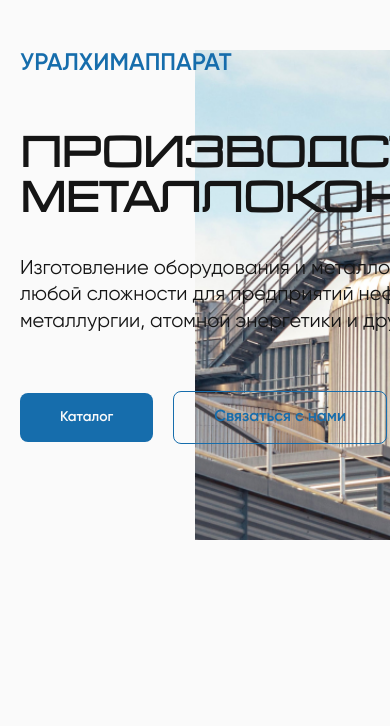
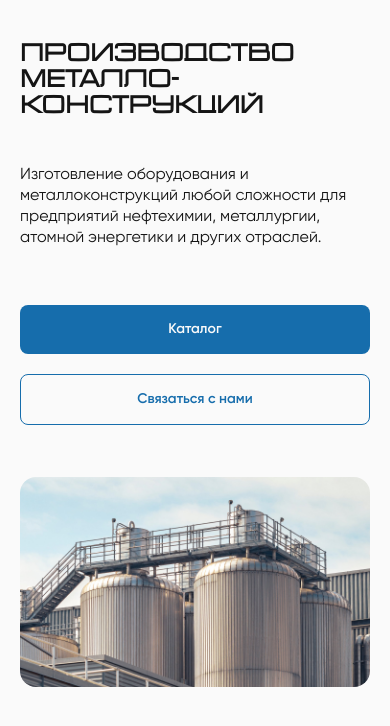
Before and after one commit to danelian/uralhim, a website: page src/index.html in a window 390 px wide. Shown: the part 92-818 px from the top of the page. Drawn offline with nearby package versions, Linux system fonts and the light colour scheme; files that its build step writes are made by us from their sources; files whose address does not match are found by name.

Commit message:
section hero - adaptation

```diff
--- a/src/scss/blocks/buttons.scss
+++ b/src/scss/blocks/buttons.scss
@@ -62,7 +62,7 @@
 }
 @include tablet {
 	.button-primary,
-	.buttom-second {
+	.button-second {
 		font-size: 14px;
 	}
 }
--- a/src/scss/widgets/hero.scss
+++ b/src/scss/widgets/hero.scss
@@ -40,13 +40,9 @@
     display: flex;
     align-items: center;
     justify-content: flex-start;
-    flex-wrap: wrap;
     margin-top: 48px;
-    .button-primary {
-      margin: 8px 20px 8px 0;
-    }
     .button-second {
-      margin: 8px 0;
+      margin-left: 20px;
     }
   }
   &__image {
@@ -60,3 +56,84 @@
     z-index: -1;
   }
 }
+
+@include tablet {
+  .hero {
+    margin-top: 56px;
+    padding-bottom: 64px;
+    &__content {
+      width: 480px;
+    }
+    &__subtitle {
+      font-size: 18px;
+    }
+    &__title {
+      font-size: 28px;
+    }
+    &__text {
+      max-width: 330px;
+      p {
+        font-size: 16px;
+        &:not(:last-child) {
+          margin-bottom: 16px;
+        }
+      }
+    }
+    &__buttons {
+      margin-top: 64px;
+    }
+  }
+}
+
+@include mobile {
+  .hero {
+    margin-top: 36px;
+    padding-bottom: 72px;
+    &__content {
+      width: 100%;
+    }
+    &__subtitle {
+      display: none;
+    }
+    &__title {
+      display: none;
+    }
+    &__title-mobile {
+      margin-top: 0;
+      margin-bottom: 44px;
+      font-family: 'Radiotechnika', 'Gilroy', sans-serif;
+      font-size: 24px;
+      line-height: 1.09;
+      text-transform: uppercase;
+    }
+    &__text {
+      max-width: 100%;
+      p {
+        font-size: 16px;
+        &:not(:last-child) {
+          margin-bottom: 16px;
+        }
+      }
+    }
+    &__buttons {
+      flex-direction: column;
+      margin-top: 56px;
+      .button-primary {
+        width: 100%;
+      }
+      .button-second {
+        margin-top: 20px;
+        margin-left: 0;
+        width: 100%;
+      }
+    }
+    &__image {
+      position: relative;
+      margin-top: 52px;
+      width: calc(100% - 40px);
+      margin-left: 20px;
+      aspect-ratio: 35 / 21;
+      border-radius: 16px;
+    }
+  }
+}
--- a/src/widgets/hero.html
+++ b/src/widgets/hero.html
@@ -3,6 +3,7 @@
     <div class="hero__content">
       <span class="hero__subtitle">уралхимаппарат</span>
       <h1 class="hero__title">производство металлоконструкций</h1>
+      <h1 class="hero__title-mobile">производство металло- конструкций</h1>
       <div class="hero__text">
         <p>Изготовление оборудования и металлоконструкций любой сложности для предприятий нефтехимии, металлургии, атомной энергетики и других отраслей.</p>
       </div>
```
Also changed, not shown: dist/css/style.css, dist/css/style.min.css, dist/index.html.
